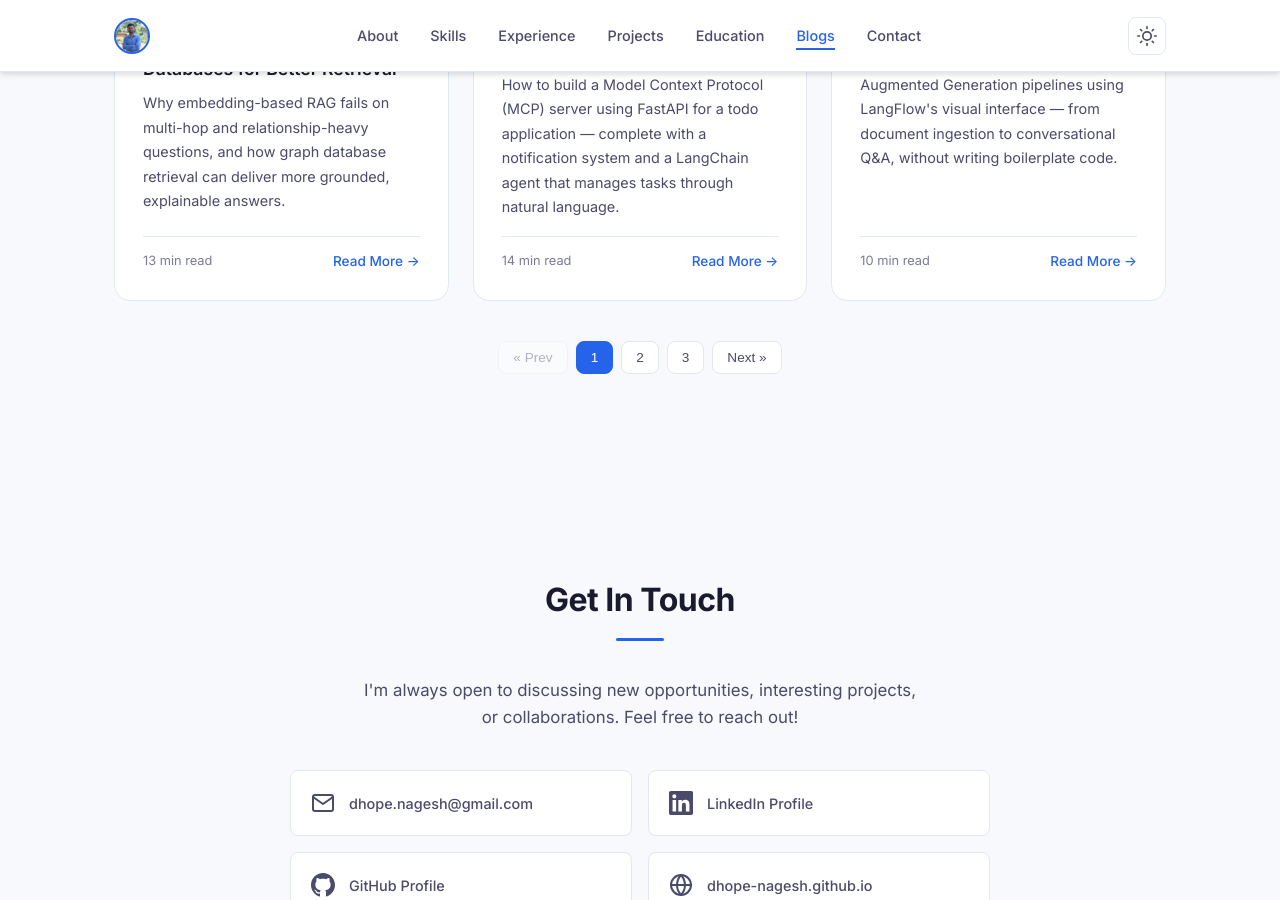
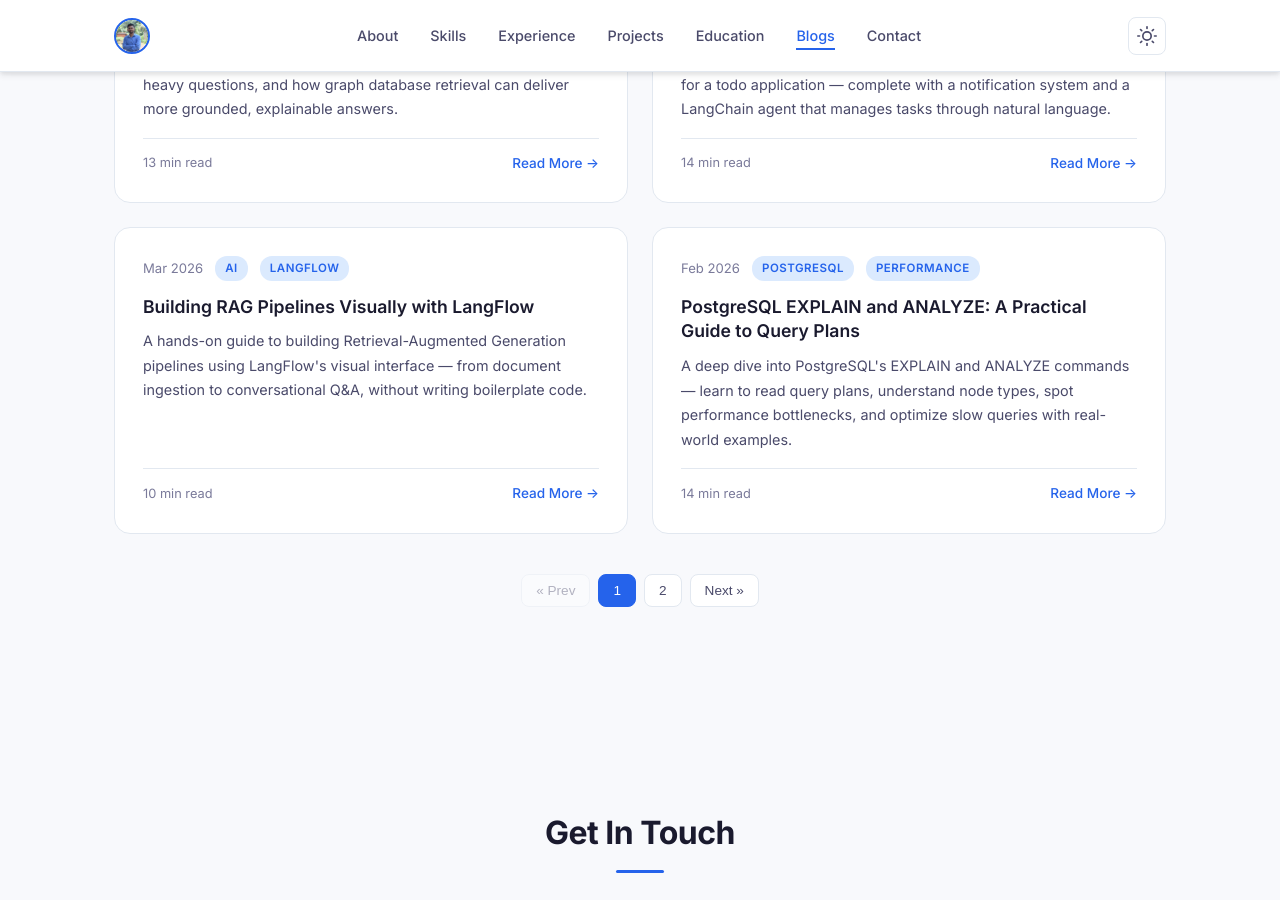
Before and after one commit to dhope-nagesh/dhope-nagesh.github.io, a Jekyll site: the page built from index.html, in a window 1280 px wide and 900 px high, scrolled down 6270 px. Built offline with Jekyll 4.4.1, drawn with Linux system fonts in a browser that asks for light colours.

Commit message:
fix blog listing layout

```diff
--- a/index.html
+++ b/index.html
@@ -535,7 +535,7 @@
     <script src="script.js"></script>
     <script>
     (function() {
-        var perPage = 3;
+        var perPage = 4;
         var cards = document.querySelectorAll('#blogs .blog-card');
         var pagination = document.getElementById('blogPagination');
         var totalPages = Math.ceil(cards.length / perPage);
--- a/styles.css
+++ b/styles.css
@@ -692,9 +692,10 @@
 }
 
 /* ===== Blogs ===== */
-.blogs-grid {
+#blogs .blogs-grid,
+.blog-listing .blogs-grid {
     display: grid;
-    grid-template-columns: repeat(auto-fit, minmax(300px, 1fr));
+    grid-template-columns: repeat(2, minmax(0, 1fr));
     gap: 24px;
 }
 
@@ -1400,6 +1401,11 @@
         grid-template-columns: 1fr;
     }
 
+    #blogs .blogs-grid,
+    .blog-listing .blogs-grid {
+        grid-template-columns: 1fr;
+    }
+
     .edu-cert-grid {
         grid-template-columns: 1fr;
         gap: 32px;
```
